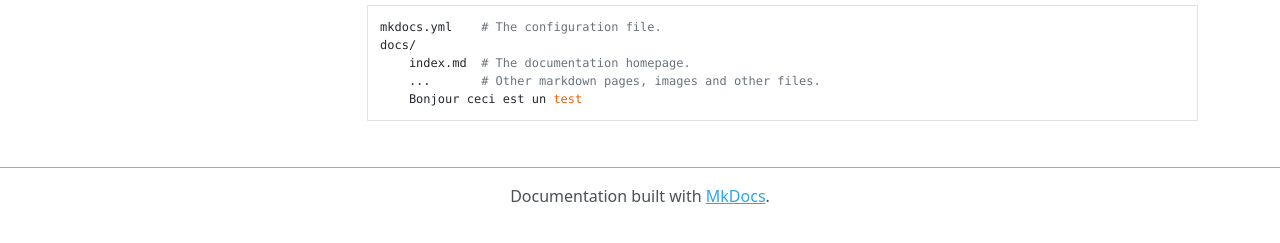
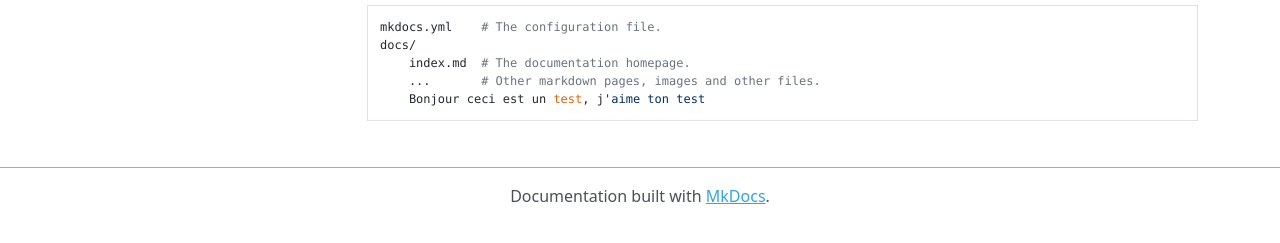
Before and after one commit to Julesgris/Anne-2025-2026, an MkDocs documentation site: the page built from docs/index.md, in a window 1280 px wide. Shown: the part 374-617 px from the top of the page. Built offline with MkDocs 1.6.1, drawn with Linux system fonts in a browser that asks for light colours; nearby versions of some CDN libraries.

Commit message:
j'ai fait une modif

```diff
--- a/docs/index.md
+++ b/docs/index.md
@@ -15,4 +15,4 @@ For full documentation visit [mkdocs.org](https://www.mkdocs.org).
     docs/
         index.md  # The documentation homepage.
         ...       # Other markdown pages, images and other files.
-        Bonjour ceci est un test
+        Bonjour ceci est un test, j'aime ton test
```
